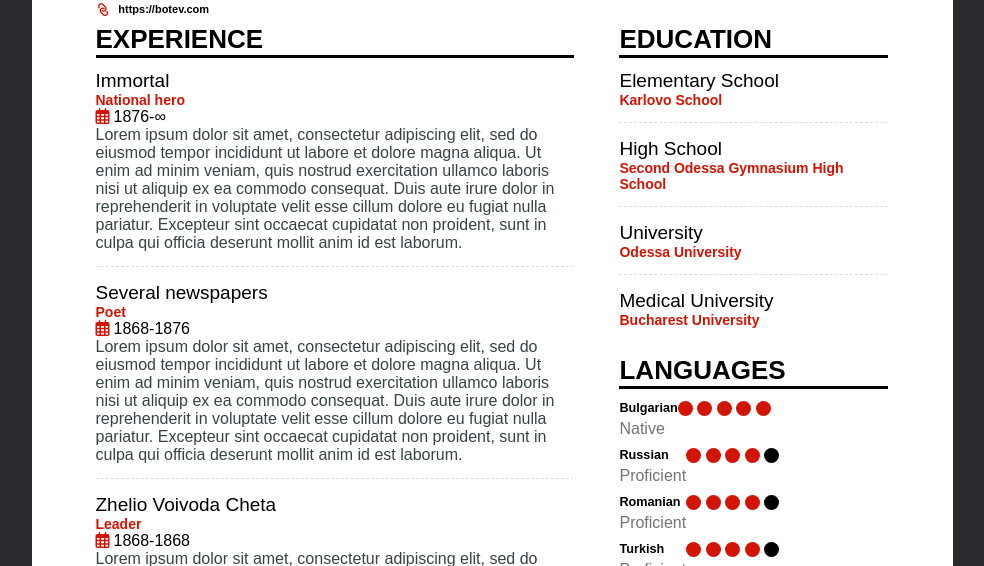
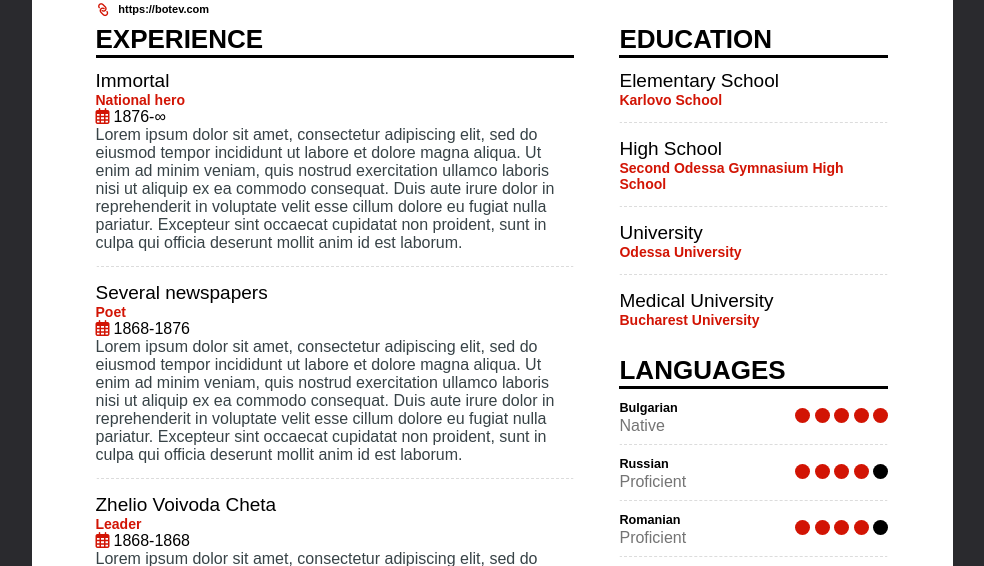
Before and after one commit to dragnev-dev/cv, a plain HTML site: page index.html in a window 1280 px wide. Shown: the part 197-763 px from the top of the page, without its empty margins (148-1132 px from the left). Drawn offline with Linux system fonts and the light colour scheme.

Commit message:
Fix language subelements

```diff
--- a/css/style.css
+++ b/css/style.css
@@ -115,7 +115,7 @@ hr.cv-item-subitem-separator {
 	border-right: 1px dashed #fff;
 }
 
-/*.cv-item-work-experience,*/ .cv-item-life-philosophy, .cv-item-skills, /*.cv-item-education,*/ .cv-item-language, .cv-item-volunteering {
+/*.cv-item-work-experience,*/ .cv-item-life-philosophy, .cv-item-skills, /*.cv-item-education,*/ /*.cv-item-language,*/ .cv-item-volunteering {
 	padding-bottom: 10px;
 }
 
@@ -173,6 +173,7 @@ hr.cv-item-subitem-separator {
 .cv-item-language {
 	display: grid;
 	grid-template-columns: max-content auto;
+	grid-template-rows: 50% 50%;
 }
 
 .cv-item-language-title, .cv-item-language-level-label {
@@ -191,8 +192,12 @@ hr.cv-item-subitem-separator {
 
 .cv-item-language-level-dots {
 	grid-column-start: 2;
-	grid-row-start: 1;
-	grid-row-end: span 1;
+	grid-row: 1 / -1;
+	justify-self: end;
+	/* grid-row: 1/-1;
+	justify-content: center; */
+	margin-top: auto;
+	margin-bottom: auto;
 }
 
 .dot, .dot-full {
@@ -201,6 +206,15 @@ hr.cv-item-subitem-separator {
 	background-color: #000;
 	border-radius: 50%;
 	display: inline-block;
+}
+
+/* ty https://stackoverflow.com/questions/5948049/equivalent-of-width-moz-available-in-google-chrome/8075897 */
+.cv-item-language + hr {
+	width: -moz-available;          /* For Mozzila */
+	width: -webkit-fill-available;  /* For Chrome */
+	width: stretch;                 /* Unprefixed */
+	margin-top: 11px;
+	margin-bottom: 11px;
 }
 
 /* Accent color */
--- a/index.html
+++ b/index.html
@@ -193,7 +193,7 @@
 							<span class="dot-full"></span>
 						</div>
 					</div>
-					<!-- <hr class="cv-item-subitem-separator"> -->
+					<hr class="cv-item-subitem-separator">
 					<div class="cv-item-language">
 						<div class="cv-item-language-title">
 							Russian
@@ -209,7 +209,7 @@
 							<span class="dot"></span>
 						</div>
 					</div>
-					<!-- <hr class="cv-item-subitem-separator"> -->
+					<hr class="cv-item-subitem-separator">
 					<div class="cv-item-language">
 						<div class="cv-item-language-title">
 							Romanian
@@ -225,7 +225,7 @@
 							<span class="dot"></span>
 						</div>
 					</div>
-					<!-- <hr class="cv-item-subitem-separator"> -->
+					<hr class="cv-item-subitem-separator">
 					<div class="cv-item-language">
 						<div class="cv-item-language-title">
 							Turkish
@@ -241,7 +241,7 @@
 							<span class="dot"></span>
 						</div>
 					</div>
-					<!-- <hr class="cv-item-subitem-separator"> -->
+					<hr class="cv-item-subitem-separator">
 					<div class="cv-item-language">
 						<div class="cv-item-language-title">
 							French
```
